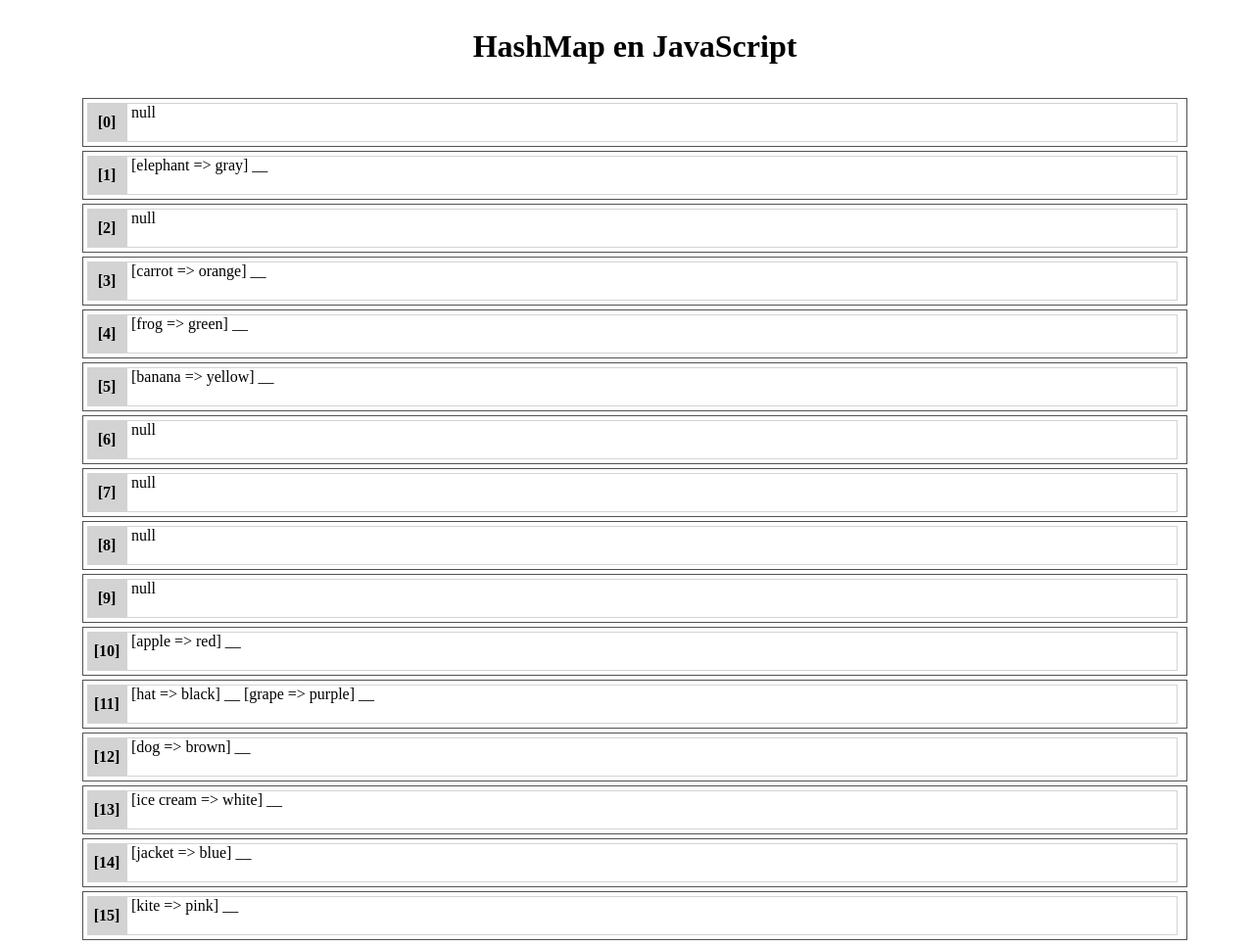
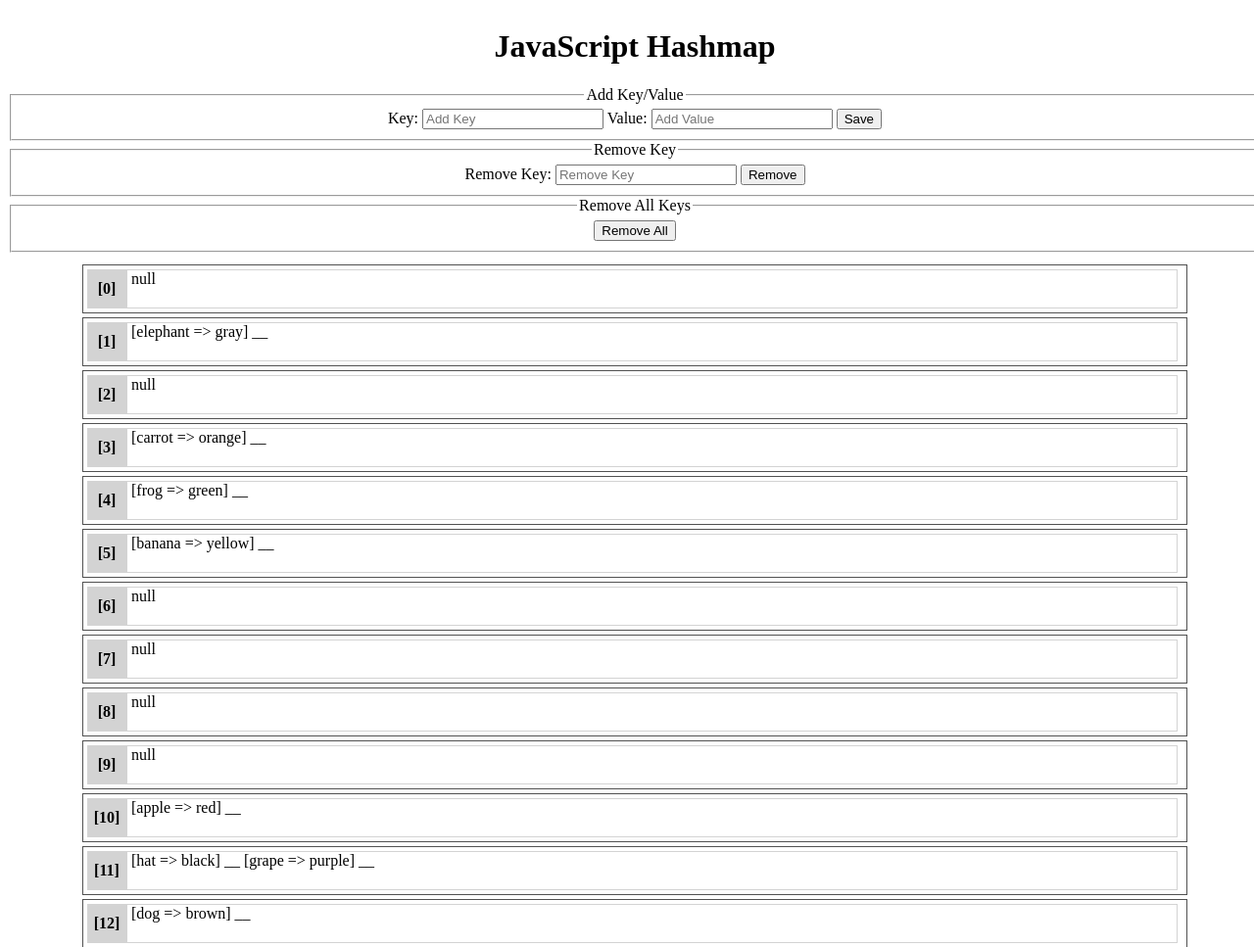
Before and after one commit to plunkydev/hash-map-project-of-odin, a website built with webpack: page src/template.html in a window 1280 px wide. Shown: the top 967 px of the page at 98% size. Built offline with nearby package versions, Linux system fonts and the light colour scheme.

Commit message:
Implement UI for JavaScript HashMap: add fieldsets for adding key/value, removing key, and clearing all keys

```diff
--- a/src/template.html
+++ b/src/template.html
@@ -4,12 +4,38 @@
 <head>
     <meta charset="UTF-8">
     <meta name="viewport" content="width=device-width, initial-scale=1.0">
-    <title>HashMap en JavaScript</title>
+    <title>JavaScript Hashmap</title>
 </head>
 
 <body class="layout">
     <header class="header">
-        <h1>HashMap en JavaScript</h1>
+        <h1>JavaScript Hashmap</h1>
+        <div class="uiCotainer">
+            <fieldset>
+                <legend>Add Key/Value</legend>
+                <label for="addkey" title="Add Key">
+                    Key:
+                    <input id="addkey" type="text" name="addkey" placeholder="Add Key">
+                </label>
+                <label for="addvalue" title="Add Value">
+                    Value:
+                    <input id="addvalue" type="text" name="addvalue" placeholder="Add Value">
+                </label>
+                <button id="saveKeyValue" type="button">Save</button>
+            </fieldset>
+            <fieldset>
+                <legend>Remove Key</legend>
+                <label for="removekey" title="Remove Key">
+                    Remove Key:
+                    <input id="removekey" type="text" name="removekey" placeholder="Remove Key">
+                </label>
+                <button id="removeKeyValue" type="button">Remove</button>
+            </fieldset>
+            <fieldset>
+                <legend>Remove All Keys</legend>
+                <button id="removeallData" type="button">Remove All</button>
+            </fieldset>
+        </div>
     </header>
     <div class="leftSide"></div>
     <main id="data_hashMap" class="hash_map"></main>
```
